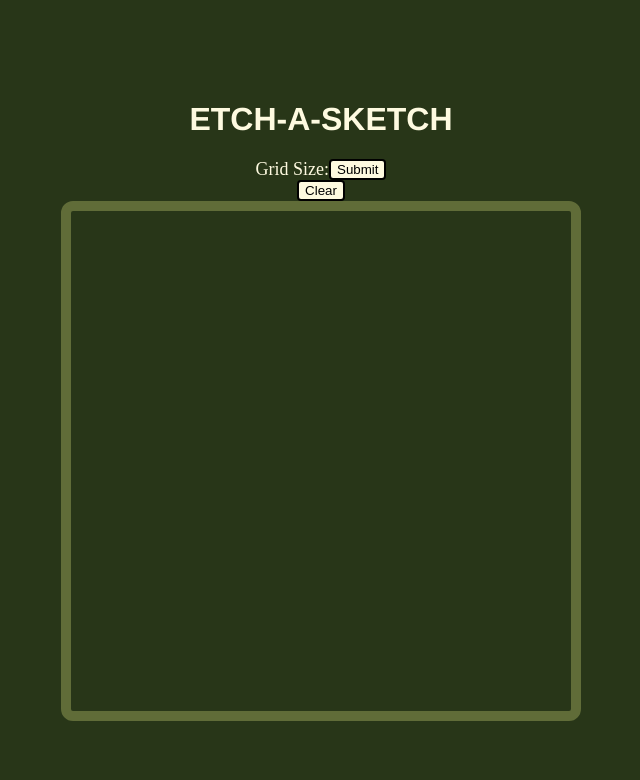
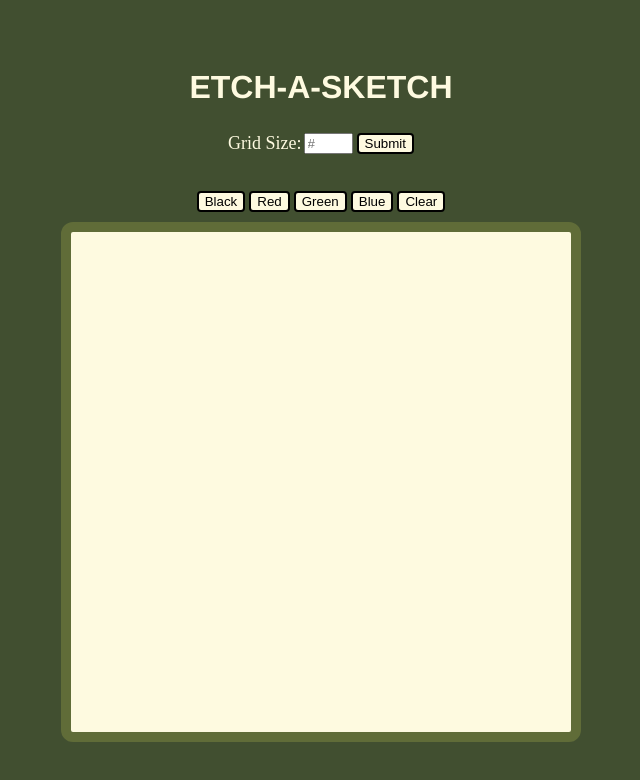
Before and after one commit to kal-c0des/etch-a-sketch, a plain HTML site: page index.html in a window 1280 px wide. Shown: the whole page, without its empty margins (319-959 px from the left). Drawn offline with Linux system fonts and the light colour scheme.

Commit message:
Edit style.css and start on index.js functions

```diff
--- a/index.html
+++ b/index.html
@@ -13,14 +13,26 @@
     </div>
     <div class="settings">
       <div class="form">
-        <p>Grid Size:</p>
+        <label for="size">Grid Size:</label>
+        <input
+          type="text"
+          id="user-input"
+          name="user-input"
+          placeholder="#"
+          size="3"
+          maxlength="3"
+        />
         <p class="copy-input"></p>
-        <button>Submit</button>
+        <button id="submit">Submit</button>
       </div>
-      <p class="promt"></p>
+      <p class="prompt"></p>
       <div class="buttons">
-        <!-- BUTTONS HERE -->
-        <button class="clear-btn">Clear</button>
+        <button class="black">Black</button>
+        <button class="red">Red</button>
+        <button class="green">Green</button>
+        <button class="blue">Blue</button>
+        <!-- Rainbow button?? -->
+        <button class="clear">Clear</button>
       </div>
       <div class="grid-canvas">
         <div class="container"></div>
--- a/index.js
+++ b/index.js
@@ -1,6 +1,12 @@
 // define variables w/ doc query selectors
+let container = document.querySelector(".container");
+let userInput = document.getElementById("user-input");
+let submit = document.getElementById("submit");
+let copyInput = document.querySelector(".copy-input");
+let prompt = document.querySelector(".prompt");
 
 // addEventListener for buttons/etc.
+submit.addEventListener("click", makeGrid);
 
 // have a function to make the grid based on user input (also have default size 16x16)
 
@@ -14,6 +20,17 @@
 
 // make grid function
 
+function makeGrid() {
+  let num = userInput.value;
+  if (num <= 0 || num > 100 || isNaN(num)) {
+    prompt.textContent = "Enter a number between 2 and 100!";
+  } else {
+    prompt.textContent = "";
+    copyInput.textContent = "";
+    userInput.value = "";
+  }
+}
+
 // call the draw function... loop?
 
 // function for color change on hover
--- a/style.css
+++ b/style.css
@@ -28,7 +28,7 @@ body {
   flex-direction: column;
   justify-content: center;
   align-items: center;
-  background-color: #283618;
+  background-color: #414f30;
   height: 100vh;
   width: 100%;
   margin: 0;
@@ -58,10 +58,15 @@ h1 {
   align-items: center;
 }
 
-p {
+label {
   font-size: 18px;
   color: #fefae0;
   margin: 0;
+}
+
+input {
+  margin-left: 2px;
+  margin-right: 4px;
 }
 
 .prompt {
@@ -88,4 +93,7 @@ button {
   width: 500px;
   border: 10px solid #606c38;
   border-radius: 12px;
+  background-color: #fefae0;
+  margin-top: 10px;
+  margin-bottom: 10px;
 }
```
